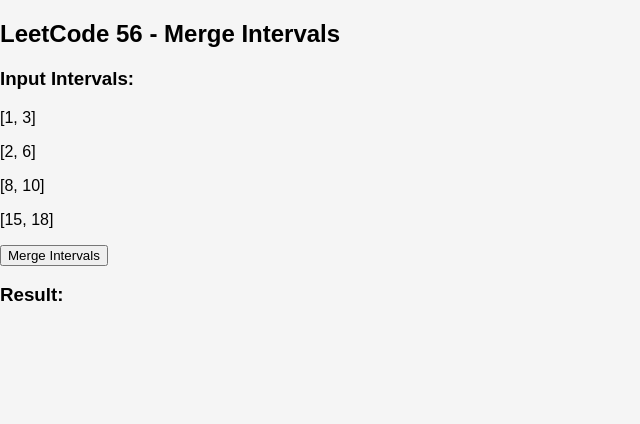
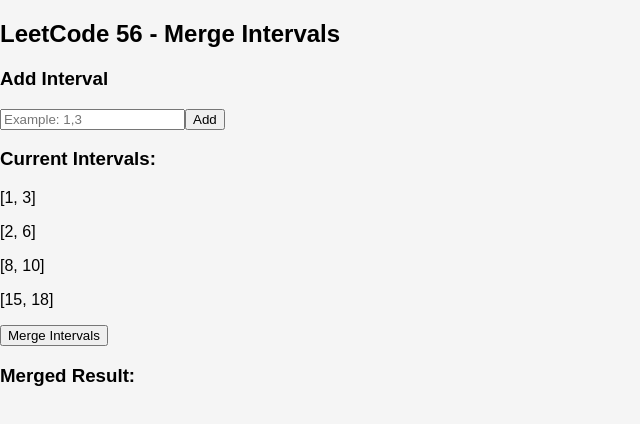
Before and after one commit to VanshTuteja15/Leetcode_56, a React (Create React App) app: page / in a window 1280 px wide. Shown: the top 424 px of the page, without its empty margins (0-640 px from the left). Built offline with nearby package versions, Linux system fonts and the light colour scheme.

Commit message:
Updating the MergeInterval file

```diff
--- a/src/problems/MergeIntervals.jsx
+++ b/src/problems/MergeIntervals.jsx
@@ -1,11 +1,12 @@
 import { useState } from "react";
 import mergeIntervals from "../utils/mergeIntervals";
+import IntervalInput from "../components/IntervalInput";
 
 
 function MergeIntervals() {
 
 
-    const [intervals, setIntervals] = useState([
+    const [intervals,setIntervals] = useState([
         [1,3],
         [2,6],
         [8,10],
@@ -13,11 +14,11 @@
     ]);
 
 
-    const [mergedResult, setMergedResult] = useState([]);
+    const [mergedResult,setMergedResult] = useState([]);
 
 
 
-    function handleMerge() {
+    function handleMerge(){
 
         const result = mergeIntervals(intervals);
 
@@ -27,18 +28,38 @@
 
 
 
+    function addInterval(newInterval){
+
+        setIntervals([
+            ...intervals,
+            newInterval
+        ]);
+
+    }
+
+
+
     return (
 
         <div>
+
 
             <h2>
                 LeetCode 56 - Merge Intervals
             </h2>
 
 
+
+            <IntervalInput
+                onAddInterval={addInterval}
+            />
+
+
+
             <h3>
-                Input Intervals:
+                Current Intervals:
             </h3>
+
 
 
             {
@@ -60,8 +81,9 @@
 
 
             <h3>
-                Result:
+                Merged Result:
             </h3>
+
 
 
             {
@@ -75,6 +97,7 @@
             }
 
 
+
         </div>
 
     );
```
